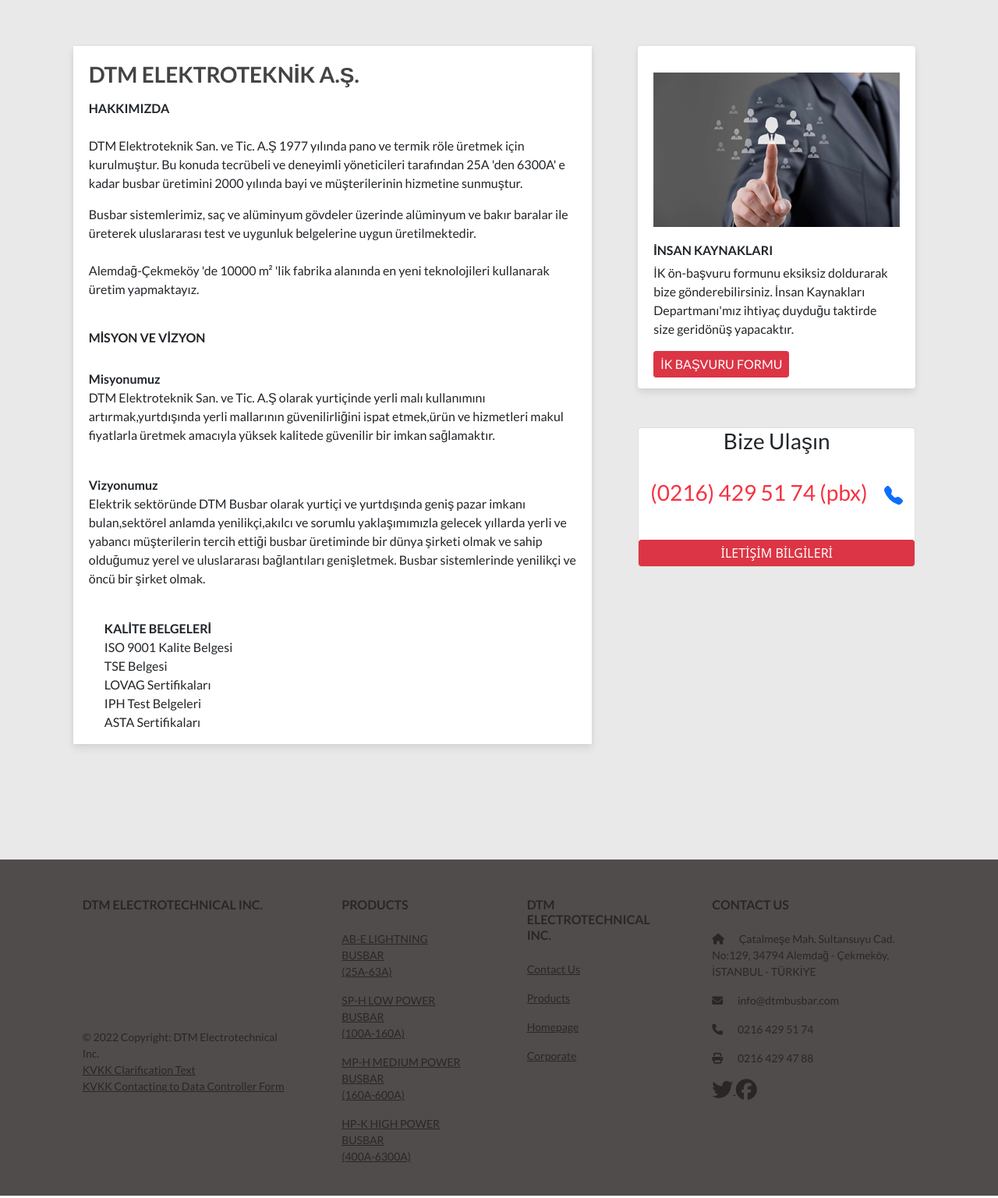
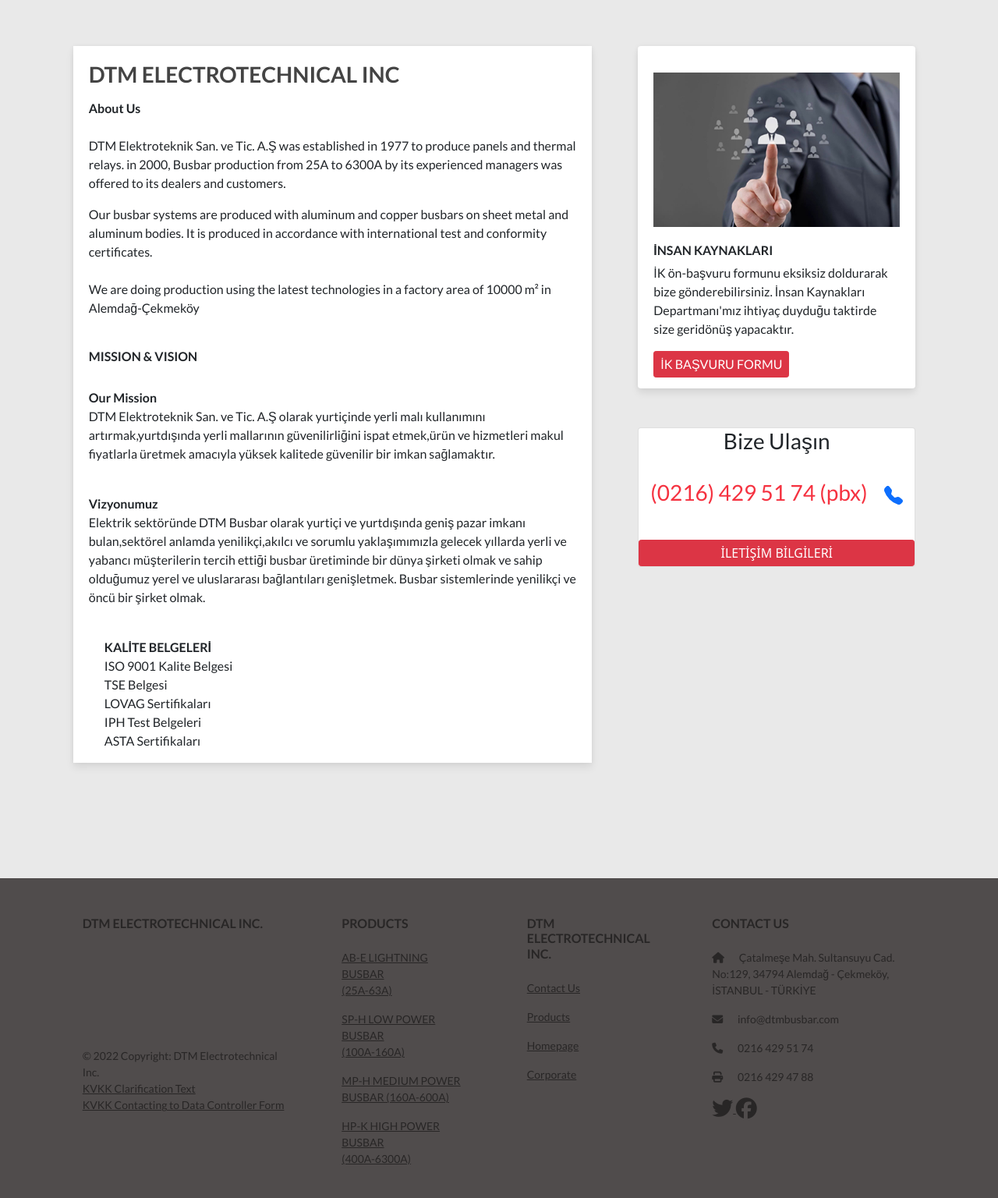
Before and after one commit to ozgurozbek/dtmelektroteknik, a Flask app: page /kurumsal in a window 1280 px wide; the page is wider, and only the part inside the window is pictured. Shown: the part 617-2153 px from the top of that part at 78% size. Run offline with Flask 2, Linux system fonts and the light colour scheme; some libraries are stand-ins or nearby versions.

Commit message:
translate patch

```diff
--- a/main.py
+++ b/main.py
@@ -7,7 +7,7 @@
     ["tr","Ana Sayfa","Kurumsal","Hakkımızda","Ürünler","Ürünlerimiz","AYDINLATMA","ALÇAK GÜÇ","ORTA GÜÇ","YÜKSEK GÜÇ"
     ,"İletişim","Kullanım Alanları","Hizmetler","Referanslar","Sertifikalar","Haberler","Hızlı Navigasyon","DTM Elektroteknik A.Ş."],
     ["eng","Homepage","Corporate","About Us","Products","Our Products","LIGHTNING","LOW POWER","MEDIUM POWER","HIGH POWER"
-    ,"Contact Us","Application Areas","Services","References","Certificates","Announcements","Fast Navigation","DTM Electrotechnical Inc."]
+    ,"Contact Us","Application Areas","Services","References","Certificates","News","Fast Navigation","DTM Electrotechnical Inc."]
 ]
 # 0: Tr, 1: Eng
 @app.route('/set_lang', methods = ['POST'])
--- a/static/css/dtm.css
+++ b/static/css/dtm.css
@@ -19,15 +19,6 @@
   margin: 0;
 }
 
-
-/* #navbarat h2 {
-  text-align: center;
-  font-size: 30px;
-  margin: 0;
-  font-weight: 300;
-  color: inherit;
-  padding: 50px;
-} */
 /* HERO */
 .hero {
   width: 100vw;
@@ -62,13 +53,13 @@
   font-size: 1.5em;
   border: 3px solid white;
   border-radius: 20px;
-  background-color: #c5281d6c;
+  background-color: #cc00009d;
 }
 
 .hero .btn:hover {
   font-weight: 600;
   scale: 1.2;
-  background-color: #FA5F55;
+  background-color: #cc0000;
 }
 
 /* NAVIGATION */
--- a/templates/FOOT.html
+++ b/templates/FOOT.html
@@ -36,7 +36,7 @@
                   <a href="/products#product2" class="text-reset">SP-H {{ translation[7] }} BUSBAR <br>(100A-160A)</a>
                 </p>
                 <p>
-                  <a href="/products#product3" class="text-reset">MP-H {{ translation[8] }} BUSBAR <br>(160A-600A)</a>
+                  <a href="/products#product3" class="text-reset">MP-H {{ translation[8] }} BUSBAR (160A-600A)</a>
                 </p>
                 <p>
                   <a href="/products#product4" class="text-reset">HP-K {{ translation[9] }} BUSBAR <br>(400A-6300A)</a>
--- a/templates/kurumsal.html
+++ b/templates/kurumsal.html
@@ -3,15 +3,19 @@
 
 <head>
     {% include 'HEAD.html' %}
-    <title>Kurumsal | DTM ELEKTROTEKNİK A.Ş.</title>
+    <title>{{ translation[2] }} | {{ translation[17] }}</title>
 </head>
 
 <body>
     {% include 'nav.html' %}
     <div class="">
         <div id="kurumsal" class="parallax">
-            <h1>KURUMSAL</h1>
-            <p>Busbar Kanal Sistemleri Konusunda Büyük Tecrübe</p>
+            <h1 class="text-uppercase">{{ translation[2] }}</h1>
+            <p>{% if session['language'] == 0 %}
+                Busbar Kanal Sistemleri Konusunda Büyük Tecrübe
+                {% else %}
+                Great Expertise in Busbar Duct Systems
+                {% endif %}</p>
         </div>
     </div>
 
@@ -21,25 +25,52 @@
         <div class="row justify-content-around">
             <div id="maintext" class="col-md-7 col-sm-12">
                 <h3>
+                    {% if session['language'] == 0 %}
                     DTM ELEKTROTEKNİK A.Ş.
+                    {% else %}
+                    DTM ELECTROTECHNICAL INC
+                    {% endif %}
                 </h3>
                 <p>
                     <br><br>
-                    <b>HAKKIMIZDA</b> <br><br>
+                    <b>
+                        {{ translation[3] }}
+                    </b> <br><br>
+                    {% if session['language'] == 0 %}
                     DTM Elektroteknik San. ve Tic. A.Ş 1977 yılında pano ve termik röle üretmek için kurulmuştur. Bu
                     konuda tecrübeli ve deneyimli yöneticileri tarafından 25A 'den 6300A' e kadar busbar üretimini 2000
                     yılında bayi ve müşterilerinin hizmetine sunmuştur.<br>
+                    {% else %}
+                    DTM Elektroteknik San. ve Tic. A.Ş was established in 1977 to produce panels and thermal relays. in
+                    2000, Busbar production from 25A to 6300A by its experienced managers was offered to its dealers and
+                    customers.<br>
+                    {% endif %}
                 </p>
                 <p>
+                    {% if session['language'] == 0 %}
                     Busbar sistemlerimiz, saç ve alüminyum gövdeler üzerinde alüminyum ve bakır baralar ile üreterek
                     uluslararası test ve uygunluk belgelerine uygun üretilmektedir.<br><br>
                     Alemdağ-Çekmeköy 'de 10000 m² 'lik fabrika alanında en yeni teknolojileri kullanarak üretim
                     yapmaktayız.
+                    {% else %}
+                    Our busbar systems are produced with aluminum and copper busbars on sheet metal and aluminum bodies.
+                    It is produced in accordance with international test and conformity certificates.<br><br>
+                    We are doing production using the latest technologies in a factory area of 10000 m² in Alemdağ-Çekmeköy
+                    {% endif %}
+
                 </p>
                 <br>
-                <h6><b>MİSYON VE VİZYON</b></h6>
+                <h6><b>{% if session['language'] == 0 %}
+                    MİSYON VE VİZYON
+                    {% else %}
+                    MISSION & VISION
+                    {% endif %}</b></h6>
                 <p>
-                    <br><b>Misyonumuz</b><br>DTM Elektroteknik San. ve Tic. A.Ş olarak
+                    <br><b>{% if session['language'] == 0 %}
+                        Misyonumuz
+                        {% else %}
+                        Our Mission
+                        {% endif %}</b><br>DTM Elektroteknik San. ve Tic. A.Ş olarak
                     yurtiçinde yerli malı kullanımını artırmak,yurtdışında yerli mallarının güvenilirliğini ispat
                     etmek,ürün ve hizmetleri makul fiyatlarla üretmek amacıyla yüksek kalitede güvenilir bir imkan
                     sağlamaktır.<br><br>
--- a/templates/mainpage.html
+++ b/templates/mainpage.html
@@ -287,7 +287,7 @@
                 {% else %}
                 Hotels
                 {% endif %}</h5>
-              <p class="">{{ translation[6] }}</p>
+              <p class="">{{ translation[11] }}</p>
             </div>
             <div class="carousel-item">
               <img src="../static/img/icon-uygulama-banka.jpg" class="d-block w-100" alt="">
@@ -296,7 +296,7 @@
                 {% else %}
                 Banks
                 {% endif %}</h5>
-              <p class="">{{ translation[6] }}</p>
+              <p class="">{{ translation[11] }}</p>
             </div>
           </div>
           <button class="carousel-control-prev" type="button" data-bs-target="#fade" data-bs-slide="prev">
```
Lines whose indentation alone changed are shown as unchanged.
